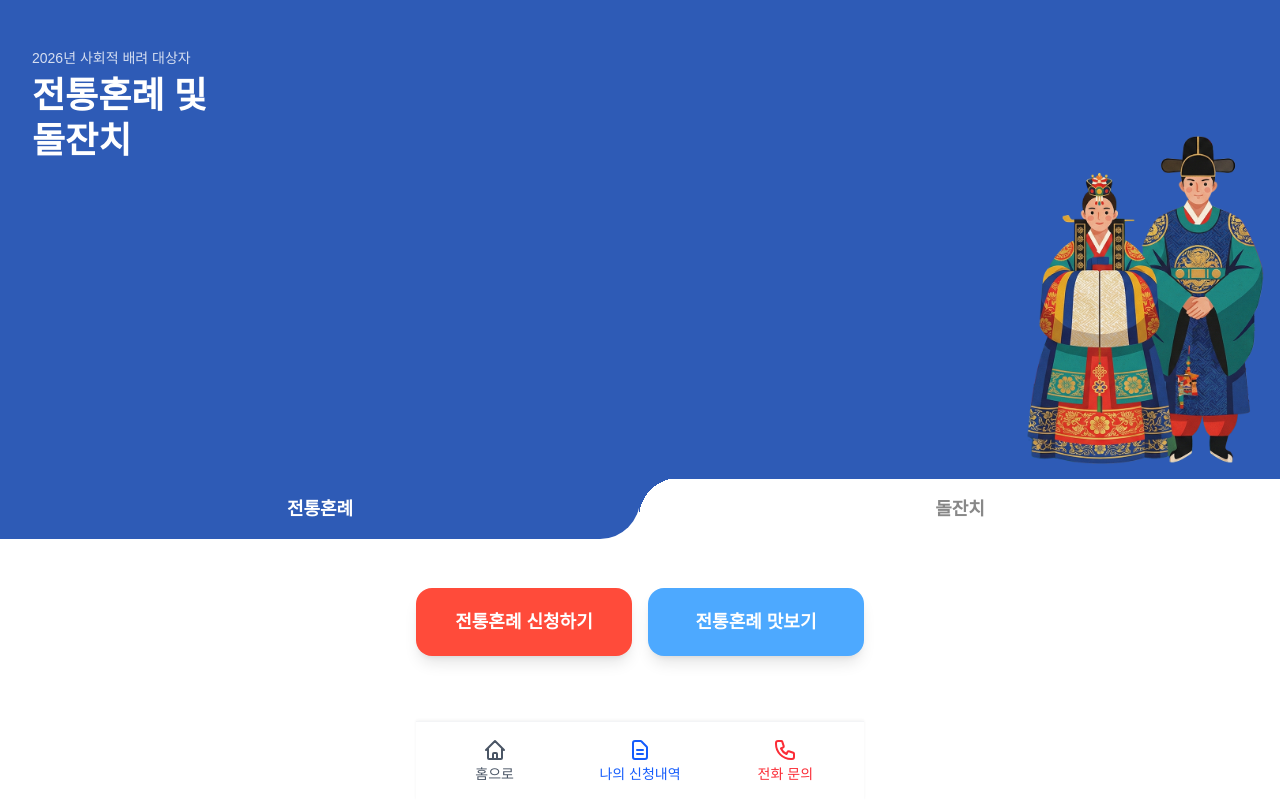
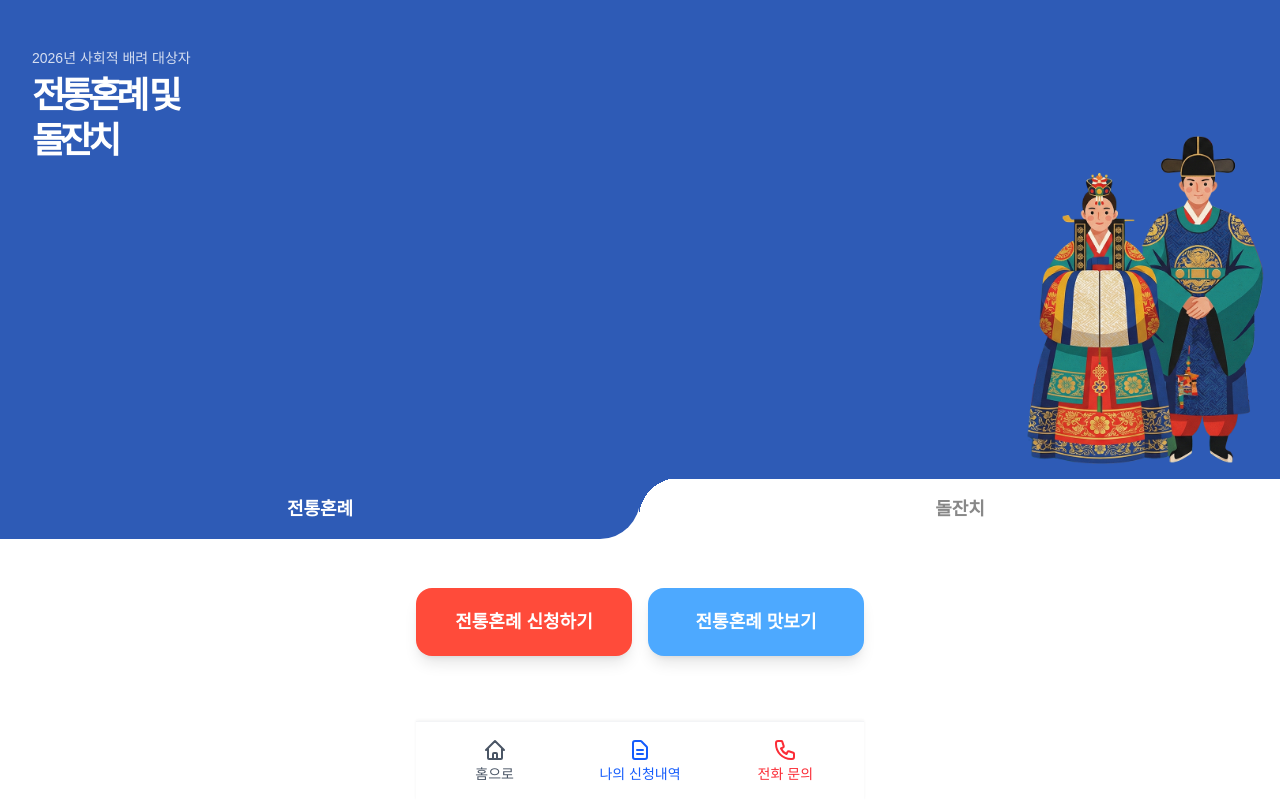
Before and after one commit to tolbilee/traditional-ceremony-app, a Next.js app: page /test in a window 1280 px wide. Built offline with nearby package versions, Linux system fonts and the light colour scheme; a web font is replaced by a local one.

Commit message:
style: Update main title font and adjust doljanchi image position
- Change main title font from serif to sans (gothic) in both sections
- Set letter spacing to -5px for main titles
- Move doljanchi baby image 40px to the right

```diff
--- a/components/MainScreen.tsx
+++ b/components/MainScreen.tsx
@@ -52,7 +52,7 @@ export default function MainScreen() {
             {/* 내용 동일 */}
             <div className="absolute left-8 top-12 text-white z-10">
               <p className="text-sm opacity-80 mb-1">2026년 사회적 배려 대상자</p>
-              <h1 className="text-4xl font-bold font-serif leading-tight">전통혼례 및<br />돌잔치</h1>
+              <h1 className="text-4xl font-bold font-sans leading-tight tracking-[-5px]">전통혼례 및<br />돌잔치</h1>
             </div>
             <div className="absolute right-0 bottom-0 w-3/4 h-3/4 flex justify-end items-end p-4">
                <img src="/images/wedding_couple.png" alt="Wedding" className="object-contain max-h-full" />
@@ -63,9 +63,9 @@ export default function MainScreen() {
             {/* 내용 동일 */}
             <div className="absolute left-8 top-12 text-white z-10">
               <p className="text-sm opacity-80 mb-1">2026년 사회적 배려 대상자</p>
-              <h1 className="text-4xl font-bold font-serif leading-tight">전통혼례 및<br />돌잔치</h1>
+              <h1 className="text-4xl font-bold font-sans leading-tight tracking-[-5px]">전통혼례 및<br />돌잔치</h1>
             </div>
-            <div className="absolute right-0 bottom-0 w-3/4 h-3/4 flex justify-end items-end p-4">
+            <div className="absolute bottom-0 w-3/4 h-3/4 flex justify-end items-end p-4" style={{ right: '-40px' }}>
                <img src="/images/doljanchi_baby.png" alt="Doljanchi" className="object-contain max-h-full scale-[0.7]" />
             </div>
           </div>
```
Also changed, not shown: 1 other file (tests, documents, lock files or other folders).
